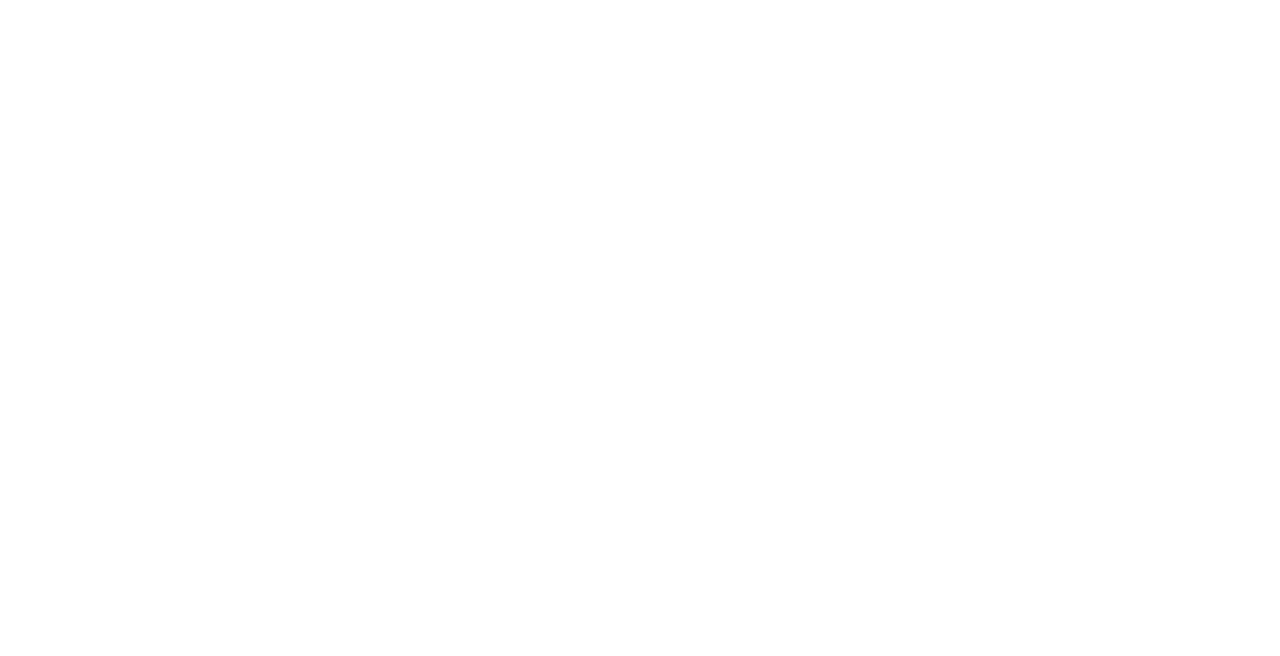
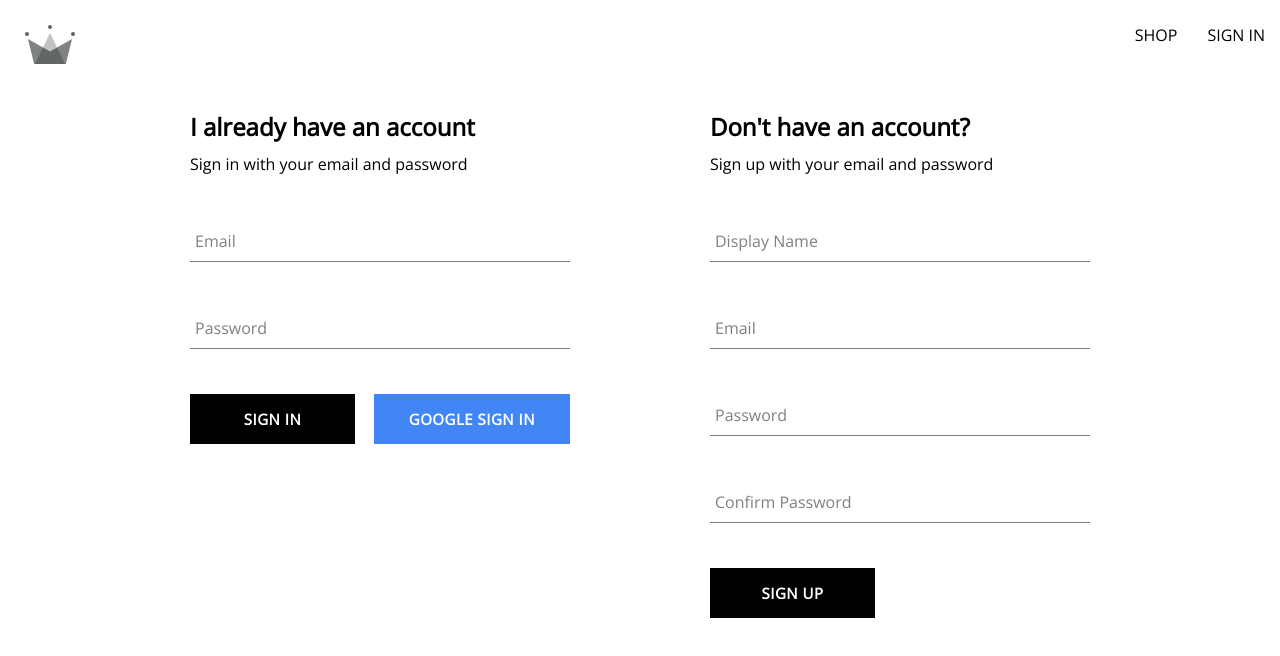
Before and after one commit to pbrearton94/crwn-clothing-2, a React (Create React App) app: page /auth in a window 1280 px wide. Before the commit this address had no page. Shown: the top 656 px of the page. Built offline with nearby package versions, Linux system fonts and the light colour scheme; no server answers.

Commit message:
Fixed routing issue related to the authentication component, set up auth listener for user state, and cleaned up button component.

```diff
--- a/src/App.js
+++ b/src/App.js
@@ -2,14 +2,14 @@
 import Home from "./routes/home/home.component";
 import Navigation from "./routes/navigation/navigation.component";
 import SignIn from "./routes/sign-in/sign-in.component";
+import Authentication from "./routes/authentication/authentication.component";
 
 const App = () => {
   return (
     <Routes>
       <Route path="/" element={<Navigation />}>
         <Route index element={<Home />} />
-        {/* <Route path="shop" element={<Shop />} /> */}
-        <Route path="sign-in" element={<SignIn />} />
+        <Route path="auth" element={<Authentication />} />
       </Route>
     </Routes>
   );
--- a/src/components/button/button.component.jsx
+++ b/src/components/button/button.component.jsx
@@ -12,10 +12,13 @@
  * @param {children} children are the different types of buttons
  * @returns
  */
-const Button = ({ children, buttonType }) => {
+const Button = ({ children, buttonType, ...otherProps }) => {
   return (
     <>
-      <button className={`button-container ${BUTTON_TYPE_CLASSES[buttonType]}`}>
+      <button
+        className={`button-container ${BUTTON_TYPE_CLASSES[buttonType]}`}
+        {...otherProps}
+      >
         {children}
       </button>
     </>
--- a/src/components/button/button.styles.scss
+++ b/src/components/button/button.styles.scss
@@ -9,7 +9,7 @@
   background-color: black;
   color: white;
   text-transform: uppercase;
-  font-family: "Open Sans Condensed";
+  font-family: "Open Sans";
   font-weight: bolder;
   border: none;
   cursor: pointer;
--- a/src/components/sign-in-form/sign-in-form.component.jsx
+++ b/src/components/sign-in-form/sign-in-form.component.jsx
@@ -1,4 +1,4 @@
-import React, { useState } from "react";
+import React, { useContext, useState } from "react";
 import FormInput from "../form-input/form-input.component";
 import Button from "../button/button.component";
 import "./sign-in-form.styles.scss";
@@ -7,6 +7,7 @@
   signInAuthUserWithEmailAndPassword,
   signInWithGooglePopup,
 } from "../../utils/firebase.utils";
+import { UserContext } from "../../contexts/user.context";
 
 const defaultFormFields = {
   email: "",
@@ -16,6 +17,7 @@
 const SignInForm = () => {
   const [formFields, setFormFields] = useState(defaultFormFields);
   const { email, password } = formFields;
+  const { setCurrentUser } = useContext(UserContext);
 
   const resetFormFields = () => {
     setFormFields(defaultFormFields);
@@ -28,20 +30,18 @@
   };
 
   const signInWithGoogle = async () => {
-    const { user } = await signInWithGooglePopup();
-    await createUserDocumentFromAuth(user);
+    await signInWithGooglePopup();
+    //setCurrentUser(user);
   };
 
   const handleSubmit = async (event) => {
     event.preventDefault();
 
     try {
-      const response = await signInAuthUserWithEmailAndPassword(
-        email,
-        password
-      );
-      console.log(response);
+      await signInAuthUserWithEmailAndPassword(email, password);
       resetFormFields();
+
+      //setCurrentUser(user);
     } catch (error) {
       switch (error.code) {
         case "auth/wrong-password":
@@ -57,7 +57,6 @@
   };
 
   return (
-    <>
     <div className="sign-up-container">
       <h2>I already have an account</h2>
       <span>Sign in with your email and password</span>
@@ -90,17 +89,12 @@
           <Button buttonType="default" type="submit">
             SIGN IN
           </Button>
-            <Button
-              type="button"
-              buttonType="google"
-              onClick={signInWithGoogle}
-            >
+          <Button buttonType="google" type="button" onClick={signInWithGoogle}>
             GOOGLE SIGN IN
           </Button>
         </div>
       </form>
     </div>
-    </>
   );
 };
 
--- a/src/components/sign-up-form/sign-up-form.component.jsx
+++ b/src/components/sign-up-form/sign-up-form.component.jsx
@@ -1,4 +1,4 @@
-import React, { useState } from "react";
+import React, { useContext, useState } from "react";
 import {
   createAuthUserWithEmailAndPassword,
   createUserDocumentFromAuth,
@@ -6,6 +6,7 @@
 import FormInput from "../form-input/form-input.component";
 import "./sign-up-form.styles.scss";
 import Button from "../button/button.component";
+import { UserContext } from "../../contexts/user.context";
 
 const defaultFormFields = {
   displayName: "",
@@ -17,6 +18,8 @@
 const SignUpForm = () => {
   const [formFields, setFormFields] = useState(defaultFormFields);
   const { displayName, email, password, confirmPassword } = formFields;
+  // const val = useContext(UserContext);
+  //const { setCurrentUser } = useContext(UserContext);
 
   const resetFormFields = () => {
     setFormFields(defaultFormFields);
@@ -33,6 +36,7 @@
         email,
         password
       );
+      //setCurrentUser(user);
       await createUserDocumentFromAuth(user, { displayName });
       resetFormFields();
     } catch (error) {
@@ -52,16 +56,13 @@
   };
 
   return (
-    <>
     <div className="sign-up-container">
       <h2>Don't have an account?</h2>
       <span>Sign up with your email and password</span>
       <form
         action="
         "
-          onSubmit={(event) => {
-            handleSubmit(event);
-          }}
+        onSubmit={handleSubmit}
       >
         <FormInput
           label="Display Name"
@@ -108,7 +109,6 @@
         </Button>
       </form>
     </div>
-    </>
   );
 };
 
--- /dev/null
+++ b/src/contexts/user.context.jsx
@@ -0,0 +1,33 @@
+import React, { createContext, useEffect, useState } from "react";
+import {
+  createUserDocumentFromAuth,
+  onAuthStateChangedListener,
+  signOutUser,
+} from "../utils/firebase.utils";
+import { signOut } from "firebase/auth";
+
+// as the actual value you want to access
+export const UserContext = createContext({
+  currentUser: null,
+  setCurrentUser: () => null,
+});
+
+export const UserProvider = ({ children }) => {
+  const [currentUser, setCurrentUser] = useState(null);
+  const value = { currentUser, setCurrentUser };
+
+  //signOutUser();
+
+  useEffect(() => {
+    const unsubscribe = onAuthStateChangedListener((user) => {
+      if (user) {
+        createUserDocumentFromAuth(user);
+      }
+      setCurrentUser(user);
+      //console.log(user);
+    });
+
+    return unsubscribe;
+  }, []);
+  return <UserContext.Provider value={value}>{children}</UserContext.Provider>;
+};
--- a/src/index.js
+++ b/src/index.js
@@ -4,12 +4,15 @@
 import App from "./App";
 import reportWebVitals from "./reportWebVitals";
 import { BrowserRouter } from "react-router-dom";
+import { UserProvider } from "./contexts/user.context";
 
 const root = ReactDOM.createRoot(document.getElementById("root"));
 root.render(
   <React.StrictMode>
     <BrowserRouter>
-      <App />
+      <UserProvider>
+        <App />
+      </UserProvider>
     </BrowserRouter>
   </React.StrictMode>
 );
--- a/src/components/authentication/authentication.component.jsx
+++ b/src/routes/authentication/authentication.component.jsx
@@ -1,7 +1,8 @@
 import React from "react";
-import SignInForm from "../sign-in-form/sign-in-form.component";
-import SignUpForm from "../sign-up-form/sign-up-form.component";
+
 import "./authentication.styles.scss";
+import SignInForm from "../../components/sign-in-form/sign-in-form.component";
+import SignUpForm from "../../components/sign-up-form/sign-up-form.component";
 
 const Authentication = () => {
   return (
--- a/src/routes/navigation/navigation.component.jsx
+++ b/src/routes/navigation/navigation.component.jsx
@@ -1,9 +1,19 @@
-import React, { Fragment } from "react";
+import React, { Fragment, useContext } from "react";
 import { Link, Outlet } from "react-router-dom";
 import { ReactComponent as CrwnLogo } from "../../assets/crown.svg";
 import "./navigation.styles.scss";
+import { UserContext } from "../../contexts/user.context";
+import { signOutUser } from "../../utils/firebase.utils";
 
 const Navigation = () => {
+  const { currentUser } = useContext(UserContext);
+
+  // const signOutHandler = async () => {
+  //   const res = await signOutUser();
+  //   console.log(res);
+  //   //setCurrentUser(null);
+  // };
+  //console.log(currentUser);
   return (
     <Fragment>
       <div className="navigation">
@@ -14,9 +24,15 @@
           <Link className="nav-link" to="/shop">
             SHOP
           </Link>
-          <Link className="nav-link" to="/sign-in">
-            SIGN IN
-          </Link>
+          {currentUser ? (
+            <span className="nav-link" onClick={signOutUser}>
+              SIGN OUT
+            </span>
+          ) : (
+            <Link className="nav-link" to="/auth">
+              SIGN IN
+            </Link>
+          )}
         </div>
       </div>
       <Outlet />
--- a/src/routes/sign-in/sign-in.component.jsx
+++ b/src/routes/sign-in/sign-in.component.jsx
@@ -15,13 +15,11 @@
     const userDocRef = await createUserDocumentFromAuth(user);
   };
   return (
-    <>
-      <div>
-        <h1>SignIN</h1>
-        <SignInForm />
-        <SignUpForm />
-      </div>
-    </>
+    <div>
+      <h1>SignIN</h1>
+      <SignInForm />
+      <SignUpForm />
+    </div>
   );
 };
 
--- a/src/utils/firebase.utils.js
+++ b/src/utils/firebase.utils.js
@@ -5,17 +5,13 @@
   GoogleAuthProvider,
   createUserWithEmailAndPassword,
   getAuth,
+  onAuthStateChanged,
   signInWithEmailAndPassword,
   signInWithPopup,
   signInWithRedirect,
+  signOut,
 } from "firebase/auth";
 import { getFirestore, doc, getDoc, setDoc } from "firebase/firestore";
-
-// TODO: Add SDKs for Firebase products that you want to use
-
-// https://firebase.google.com/docs/web/setup#available-libraries
-
-// Your web app's Firebase configuration
 
 const firebaseConfig = {
   apiKey: "AIzaSyDOwEy5wouGLUhD7BQrV9mO4LBu9fVBKy4",
@@ -27,7 +23,6 @@
 };
 
 // Initialize Firebase
-
 const app = initializeApp(firebaseConfig);
 
 const provider = new GoogleAuthProvider();
@@ -82,3 +77,12 @@
   }
   return await signInWithEmailAndPassword(auth, email, password);
 };
+
+export const signOutUser = async () => await signOut(auth);
+
+export const onAuthStateChangedListener = (callback) => {
+  if (!callback) {
+    return;
+  }
+  onAuthStateChanged(auth, callback);
+};
```
Also changed, not shown: src/routes/authentication/authentication.styles.scss (renamed from src/components/authentication/authentication.styles.scss). Lines whose indentation alone changed are shown as unchanged.
